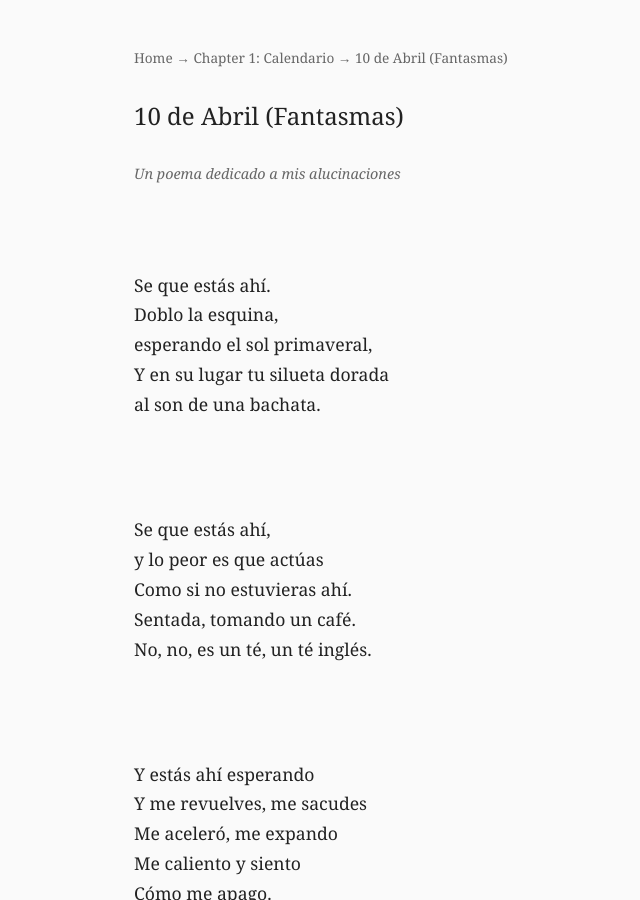
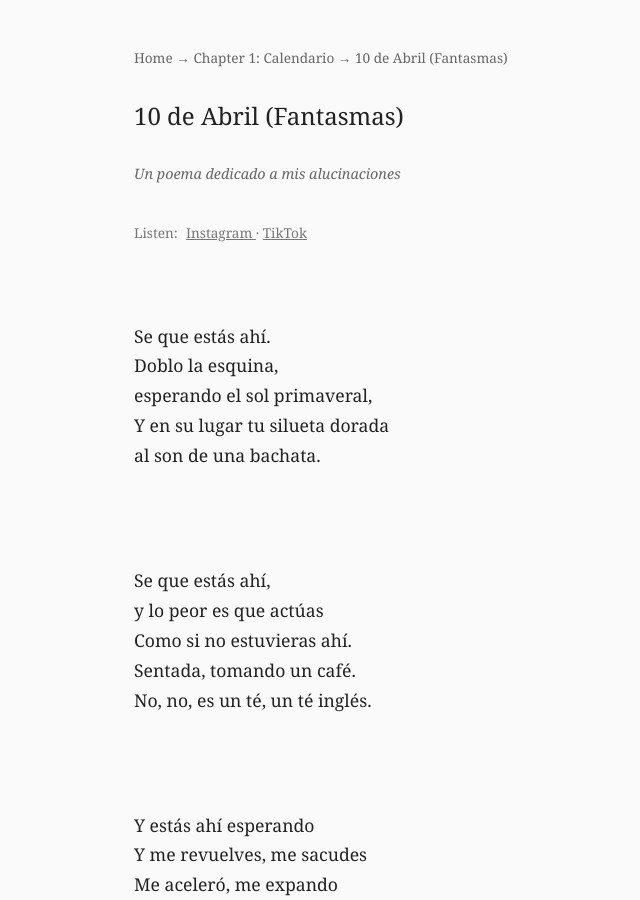
Before and after one commit to thedancingneutrino/thedancingneutrino.github.io, a Jekyll site: the page built from poems/Abril10.md, in a window 1280 px wide and 900 px high. Shown: the whole window, without its empty margins (206-846 px from the left). Built offline with Jekyll 4.4.1, drawn with Linux system fonts in a browser that asks for light colours.

Commit message:
Update poem.html

```diff
--- a/_layouts/poem.html
+++ b/_layouts/poem.html
@@ -35,6 +35,26 @@ layout: default
       {{ page.blurb }}
     </p>
   {% endif %}
+
+  {% if page.instagram or page.tiktok %}
+  <div class="poem-media">
+    <span>Listen:</span>
+
+    {% if page.instagram %}
+      <a href="{{ page.instagram }}" target="_blank" rel="noopener">
+        Instagram
+      </a>
+    {% endif %}
+
+    {% if page.tiktok %}
+      {% if page.instagram %} · {% endif %}
+      <a href="{{ page.tiktok }}" target="_blank" rel="noopener">
+        TikTok
+      </a>
+    {% endif %}
+  </div>
+{% endif %}
+
 
   <div class="poem-text">
     {{ content }}
```
